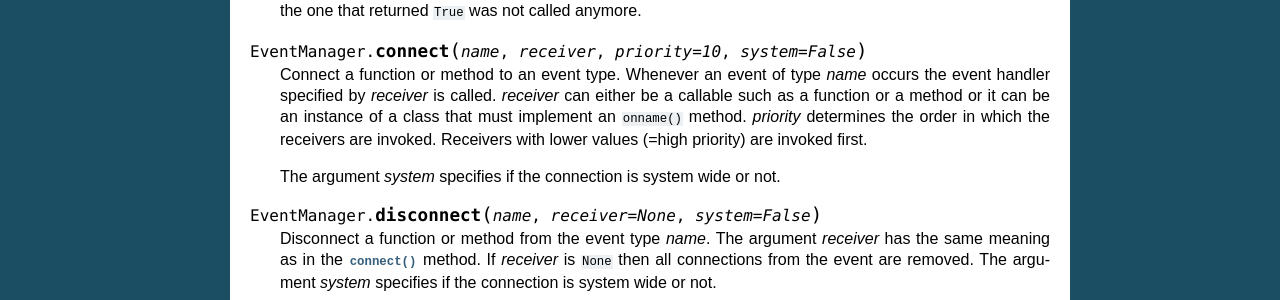
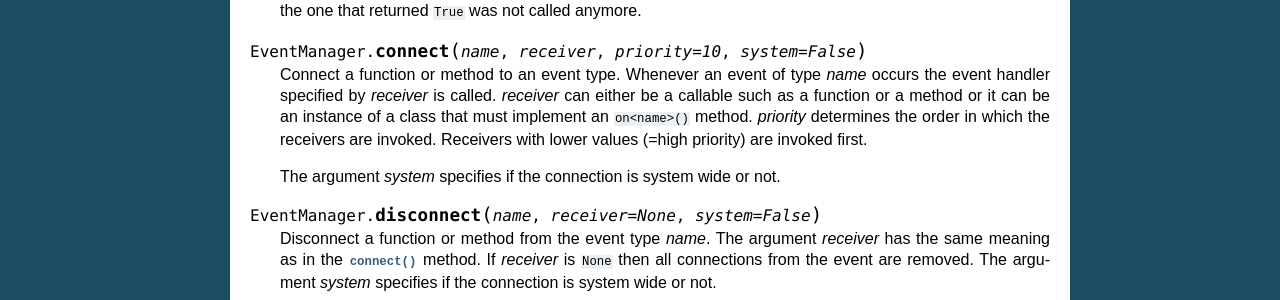
Before and after one commit to behnam/cgkit, a Sphinx documentation site: the page built from doc/source/eventmanager.rst, in a window 1280 px wide. Shown: the part 744-1044 px from the top of the page. Built offline with Sphinx 7.4.7, drawn with Linux system fonts in a browser that asks for light colours; formulas are drawn with MathJax 3.

Commit message:
Minor documentation update.

```diff
--- a/doc/source/eventmanager.rst
+++ b/doc/source/eventmanager.rst
@@ -59,7 +59,7 @@ all events:
    Connect a function or method to an event type. Whenever an event of type *name*
    occurs the event handler specified by *receiver* is called. *receiver* can
    either be a callable such as a function or a method or it can be an instance of
-   a class that must implement an  ``onname()`` method. *priority* determines the
+   a class that must implement an  ``on<name>()`` method. *priority* determines the
    order in  which the receivers are invoked. Receivers with lower values (=high
    priority) are invoked first.
 
```
